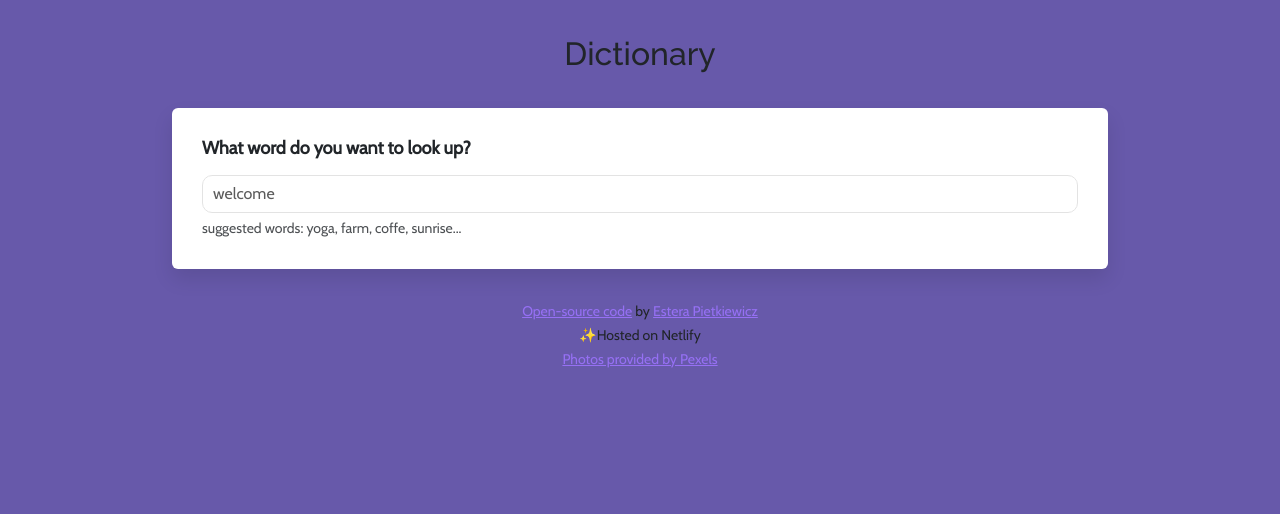
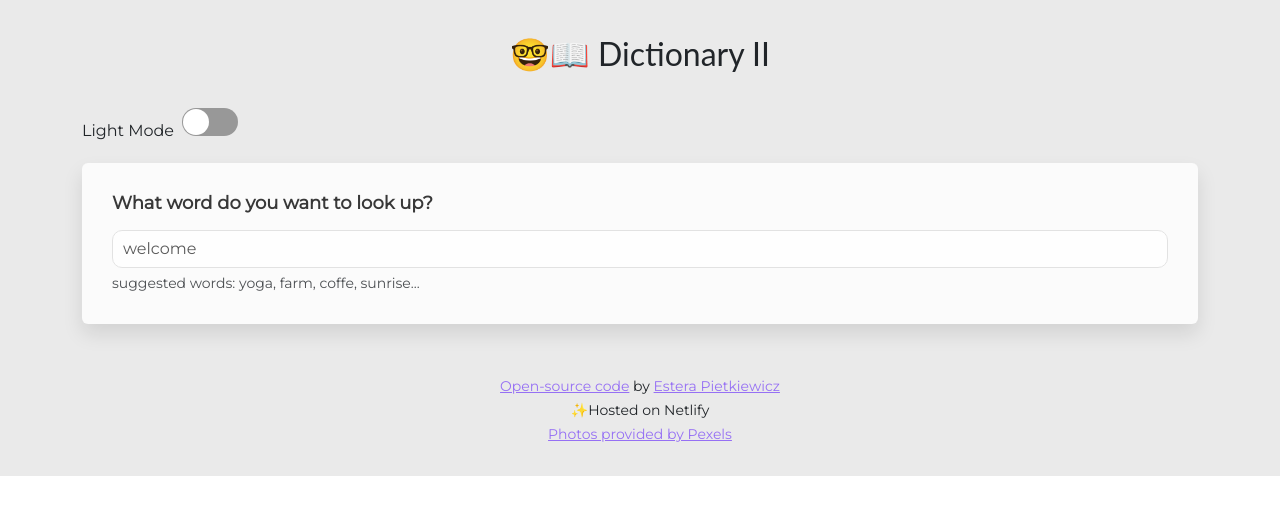
Before and after one commit to latin-bubel/dictionary-v2, a React (Create React App) app: page / in a window 1280 px wide. Shown: the top 514 px of the page. Built offline with nearby package versions, Linux system fonts and the light colour scheme; no server answers.

Commit message:
Added dark mode and small styling changes
Dark mode,
switch API : https://www.npmjs.com/package/react-switch

```diff
--- a/package.json
+++ b/package.json
@@ -10,6 +10,7 @@
     "react": "^18.2.0",
     "react-dom": "^18.2.0",
     "react-scripts": "5.0.1",
+    "react-switch": "^7.0.0",
     "web-vitals": "^2.1.4"
   },
   "scripts": {
--- a/public/index.html
+++ b/public/index.html
@@ -11,9 +11,10 @@
     integrity="sha384-9ndCyUaIbzAi2FUVXJi0CjmCapSmO7SnpJef0486qhLnuZ2cdeRhO02iuK6FUUVM" crossorigin="anonymous">
   <link rel="preconnect" href="https://fonts.googleapis.com">
   <link rel="preconnect" href="https://fonts.gstatic.com" crossorigin>
-  <link href="https://fonts.googleapis.com/css2?family=Cabin&display=swap" rel="stylesheet">
+  <link href="https://fonts.googleapis.com/css2?family=Barlow+Semi+Condensed&family=Montserrat&display=swap"
+    rel="stylesheet">
+  <link href="https://fonts.googleapis.com/css2?family=Lato:wght@500&display=swap" rel="stylesheet">
 
-  <link href="https://fonts.googleapis.com/css2?family=Raleway:wght@500&display=swap" rel="stylesheet">
   <!--
       manifest.json provides metadata used when your web app is installed on a
       user's mobile device or desktop. See https://developers.google.com/web/fundamentals/web-app-manifest/
@@ -28,7 +29,7 @@
       work correctly both with client-side routing and a non-root public URL.
       Learn how to configure a non-root public URL by running `npm run build`.
     -->
-  <title>Dictionary</title>
+  <title>🤓📖 Dictionary II </title>
 </head>
 
 <body>
--- a/src/App.css
+++ b/src/App.css
@@ -1,11 +1,101 @@
 :root {
-  --heading-font-family: "Raleway", sans-serif;
+  --heading-font-family: "Lato", sans-serif;
+  --default-font-family: "Montserrat", sans-serif;
+  --default-color-light: rgb(56, 56, 56);
+  --default-color-dark: rgb(207, 207, 207);
+  --background-color-light: #eaeaea;
+  --background-color-light-section: #fbfbfb;
+  --background-color-dark: #4e4152;
+  --background-color-dark-section: #66546b;
+}
 
-  --default-font-family: "Cabin", sans-serif;
+/* Light theme styles */
+.Applight {
+  background-color: var(--background-color-light);
+}
+
+.Applight .Results section {
+  background-color: var(--background-color-light-section);
+}
+
+.Applight .Dictionary section {
+  background-color: var(--background-color-light-section);
+}
+
+.Appdark {
+  background-color: var(--background-color-dark);
+}
+
+.Appdark label {
+  color: var(--default-color-dark);
+}
+
+.Appdark .Results section {
+  background-color: var(--background-color-dark-secion);
+}
+
+.Appdark .Dictionary section {
+  background-color: var(--background-color-dark-section);
+}
+
+.Appdark .Dictionary h1 {
+  color: rgb(211, 99, 99);
+}
+
+.Applight .Dictionary h1 {
+  color: var(--default-color-light);
+}
+
+.Appdark .Dictionary h1 {
+  color: var(--default-color-dark);
+}
+
+.Appdark .Dictionary .hint {
+  color: var(--default-color-dark);
+}
+
+.Appdark .Results h2 {
+  color: var(--default-color-dark);
+}
+
+.Appdark .Phonetic .text {
+  color: var(--default-color-dark);
+}
+
+.Appdark .Meaning h3 {
+  color: var(--default-color-dark);
+}
+
+.Appdark .Meaning .example {
+  color: var(--default-color-dark);
+}
+
+.Appdark .Meaning .definition {
+  color: var(--default-color-dark);
+}
+
+.Appdark .App-header {
+  color: var(--default-color-dark);
+}
+
+.Appdark .App-footer {
+  color: var(--default-color-dark);
+}
+
+.Appdark .Synonyms li {
+  color: var(--default-color-dark);
+}
+
+.Appdark .Phonetic a {
+  color: var(--default-color-dark);
+}
+
+.Appdark .Phonetic a:hover {
+  background: var(--default-color-dark);
+  color: #9670f4;
 }
 
 body {
-  background: #6759aa;
   font-family: var(--default-font-family);
 }
 
@@ -13,12 +103,16 @@ a {
   color: #9670f4;
 }
 
+label {
+  font-family: var(--default-font-family);
+}
 .App {
-  margin: 0 auto;
+  margin: 30px auto;
   max-width: 960px;
+  padding: 20px;
 }
 .App-header {
-  margin: 30px 0;
+  padding: 30px 0;
   text-align: center;
   font-size: xx-large;
   font-family: var(--heading-font-family);
@@ -26,5 +120,5 @@ a {
 
 .App-footer {
   text-align: center;
-  margin: 30px 0;
+  padding: 30px;
 }
--- a/src/App.js
+++ b/src/App.js
@@ -1,11 +1,36 @@
 import "./App.css";
 import Dictionary from "./Dictionary.js";
+import { createContext, useState } from "react";
+import Switch from "react-switch";
+
+export const ThemeContext = createContext(null);
 
 function App() {
+  const [theme, setTheme] = useState("light");
+
+  const toggleTheme = () => {
+    setTheme((curr) => (curr === "light" ? "dark" : "light"));
+  };
+
   return (
-    <div className="App">
+    <ThemeContext.Provider value={{ theme, toggleTheme }}>
+      <div className={`App${theme}`}>
         <div className="container">
-        <header className="App-header">Dictionary</header>
+          <header className="App-header">🤓📖 Dictionary II </header>
+
+          <div className="switch">
+            <label> {theme === "light" ? "Light Mode" : "Dark Mode"}</label>{" "}
+            &nbsp;
+            <Switch
+              onChange={toggleTheme}
+              checked={theme === "dark"}
+              onColor="#9a5cac"
+              offColor="#989898"
+              checkedIcon={false}
+              uncheckedIcon={false}
+            />
+          </div>
+
           <main>
             <Dictionary defaultKeyword="welcome" />
           </main>
@@ -44,6 +69,7 @@ function App() {
           </footer>
         </div>
       </div>
+    </ThemeContext.Provider>
   );
 }
 export default App;
--- a/src/Phonetic.css
+++ b/src/Phonetic.css
@@ -6,7 +6,7 @@
   border: 1px solid #ddd;
   text-decoration: none;
   padding: 8px 15px;
-  font-size: 16px;
+  font-size: 18px;
   margin-right: 10px;
   font-weight: bold;
   border-radius: 20px;
--- a/src/Synonyms.css
+++ b/src/Synonyms.css
@@ -1,5 +1,5 @@
 .Synonyms {
-  margin: 20px 0 0;
+  margin: 10px 0 30px;
   padding: 0;
 }
 
@@ -7,5 +7,5 @@
   display: inline-block;
   padding-right: 15px;
   font-size: 16px;
-  line-height: 1;
+  line-height: 2;
 }
```
Also changed, not shown: 1 other file (tests, documents, lock files or other folders). Lines whose indentation alone changed are shown as unchanged.
